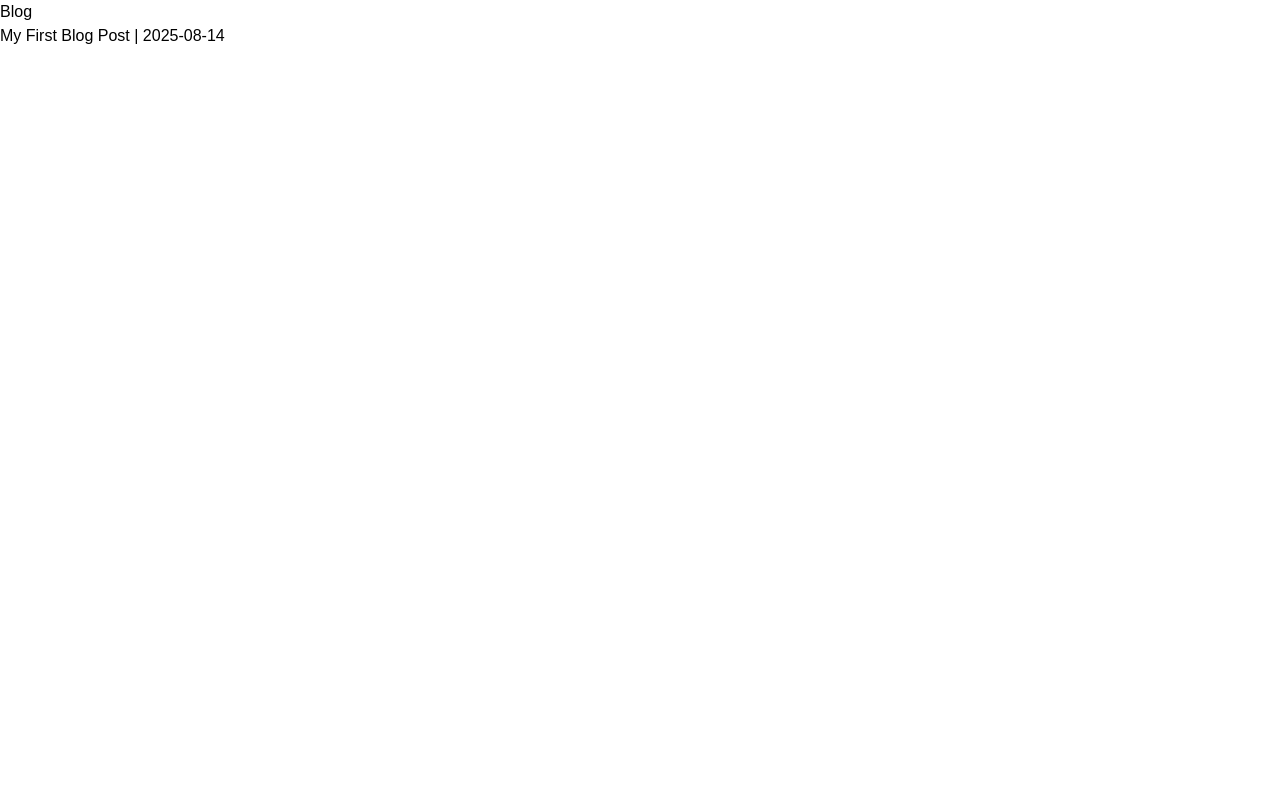
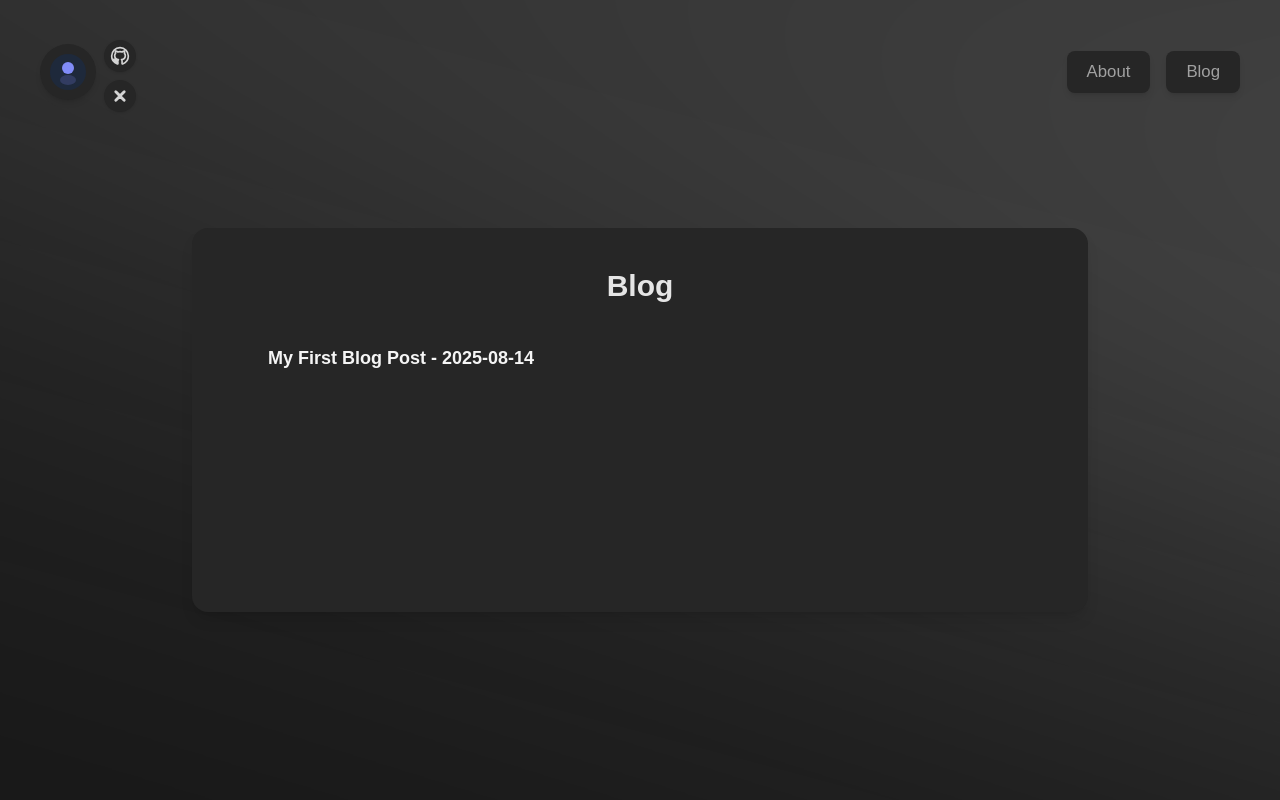
Before and after one commit to Mafzii/portfolio-v2, a Next.js app: page /blog in a window 1280 px wide. Built offline with nearby package versions, Linux system fonts and the light colour scheme.

Commit message:
added some new elements and proper routing

```diff
--- /dev/null
+++ b/src/components/BaseLayout.js
@@ -0,0 +1,49 @@
+import Head from 'next/head';
+import Link from 'next/link';
+
+export default function BaseLayout({ children }) {
+  return (
+    <>
+      <Head>
+        <meta name="viewport" content="width=device-width, initial-scale=1" />
+      </Head>
+      <div className="relative w-screen h-screen flex flex-col justify-center items-center bg-neutral-900 text-gray-100">
+        <header className="z-10 absolute top-0 left-0 w-screen flex justify-between items-center px-10 pt-8 box-border">
+          <div className="flex items-center gap-2">
+            <Link href="/" passHref>
+              <div className="w-14 h-14 rounded-full bg-neutral-800 flex items-center justify-center shadow-md cursor-pointer">
+                {/* Profile icon clickable */}
+                <svg width="36" height="36" viewBox="0 0 36 36" fill="none" xmlns="http://www.w3.org/2000/svg">
+                  <circle cx="18" cy="18" r="18" fill="#1e293b" />
+                  <circle cx="18" cy="14" r="6" fill="#818cf8" />
+                  <ellipse cx="18" cy="26" rx="8" ry="5" fill="#818cf8" opacity="0.2" />
+                </svg>
+              </div>
+            </Link>
+            <div className="flex flex-col items-center gap-2 mt-2">
+              <a href="https://github.com/Mafzii" target="_blank" rel="noopener noreferrer" className="w-8 h-8 flex items-center justify-center bg-neutral-800 rounded-full shadow hover:bg-indigo-500 transition-colors">
+                {/* GitHub icon */}
+                <svg width="20" height="20" viewBox="0 0 24 24" fill="none" stroke="currentColor" strokeWidth="2" strokeLinecap="round" strokeLinejoin="round" className="text-neutral-300"><path d="M12 2C6.477 2 2 6.484 2 12.012c0 4.418 2.865 8.166 6.839 9.489.5.092.682-.217.682-.483 0-.237-.009-.868-.013-1.703-2.782.605-3.369-1.342-3.369-1.342-.454-1.157-1.11-1.465-1.11-1.465-.908-.62.069-.608.069-.608 1.004.07 1.532 1.032 1.532 1.032.892 1.53 2.341 1.088 2.91.833.091-.646.35-1.088.636-1.339-2.221-.253-4.555-1.113-4.555-4.951 0-1.093.39-1.988 1.029-2.688-.103-.254-.446-1.272.098-2.65 0 0 .84-.27 2.75 1.025A9.564 9.564 0 0 1 12 6.844c.85.004 1.705.115 2.504.338 1.909-1.295 2.748-1.025 2.748-1.025.546 1.378.202 2.396.1 2.65.64.7 1.028 1.595 1.028 2.688 0 3.847-2.337 4.695-4.566 4.944.359.309.678.92.678 1.855 0 1.338-.012 2.419-.012 2.749 0 .268.18.579.688.481C19.138 20.175 22 16.427 22 12.012 22 6.484 17.523 2 12 2z"/></svg>
+              </a>
+              <a href="https://x.com/Mafziii" target="_blank" rel="noopener noreferrer" className="w-8 h-8 flex items-center justify-center bg-neutral-800 rounded-full shadow hover:bg-indigo-500 transition-colors">
+                {/* X (Twitter) icon */}
+                <svg width="20" height="20" viewBox="0 0 24 24" fill="none" stroke="currentColor" strokeWidth="2" strokeLinecap="round" strokeLinejoin="round" className="text-neutral-300"><path d="M17.53 7.477L13.004 12l4.526 4.523a.75.75 0 0 1-1.06 1.06L12 13.061l-4.47 4.522a.75.75 0 0 1-1.06-1.06L10.939 12 6.47 7.477a.75.75 0 1 1 1.06-1.06L12 10.939l4.47-4.522a.75.75 0 1 1 1.06 1.06z"/></svg>
+              </a>
+            </div>
+          </div>
+          <div className="flex gap-4">
+            <Link href="/about">
+              <div className="text-neutral-400 bg-neutral-800 rounded-lg px-5 py-2 font-medium text-[1.05rem] shadow-md transition-colors duration-200 hover:bg-neutral-500 hover:text-white">About</div>
+            </Link>
+            <Link href="/blog">
+              <div className="text-neutral-400 bg-neutral-800 rounded-lg px-5 py-2 font-medium text-[1.05rem] shadow-md transition-colors duration-200 hover:bg-neutral-500 hover:text-white">Blog</div>
+            </Link>
+          </div>
+        </header>
+        <section className="z-10 bg-neutral-800 rounded-2xl shadow-lg px-14 py-10 min-w-4xl max-w-4xl min-h-96 max-h-96 mt-10">
+          {children}
+        </section>
+      </div>
+    </>
+  );
+}
--- a/src/pages/_app.js
+++ b/src/pages/_app.js
@@ -2,5 +2,10 @@ import "@/styles/globals.css";
 import "@/styles/homepage.css";
 
 export default function App({ Component, pageProps }) {
-  return <Component {...pageProps} />;
+  return (
+    <>
+      <div className="z-10 wave-bg-anim" />
+      <Component {...pageProps} />
+    </>
+  );
 }
--- /dev/null
+++ b/src/pages/about/index.js
@@ -0,0 +1,18 @@
+import Head from 'next/head';
+import BaseLayout from '../../components/BaseLayout';
+
+export default function About() {
+  return (
+    <BaseLayout>
+      <Head>
+        <title>About - Mustafa Afzal</title>
+      </Head>
+      <h1 className="text-3xl font-bold mb-4 text-neutral-200">About Me</h1>
+      <p className="text-lg text-gray-300 opacity-85">
+        Hi, I'm Mustafa Afzal.<br />
+        I'm a chill guy.<br />
+        Welcome to my portfolio!
+      </p>
+    </BaseLayout>
+  );
+}
--- a/src/pages/blog/[slug].js
+++ b/src/pages/blog/[slug].js
@@ -3,6 +3,8 @@ import path from 'path';
 import matter from 'gray-matter';
 import { remark } from 'remark';
 import html from 'remark-html';
+import { useRouter } from 'next/router';
+import Head from 'next/head';
 
 export async function getStaticPaths() {
   const files = fs.readdirSync('posts');
@@ -36,11 +38,22 @@ export async function getStaticProps({ params }) {
 }
 
 export default function Post({ title, date, contentHtml }) {
+  const router = useRouter();
+  const { slug } = router.query;
+
   return (
-    <div>
-      <h1>{title}</h1>
-      <p>{date}</p>
-      <div dangerouslySetInnerHTML={{ __html: contentHtml }} />
-    </div>
+    <>
+      <Head>
+        <title>{slug} - Blog - Mustafa Afzal</title>
+      </Head>
+      <div className="flex flex-col justify-center items-center min-h-screen bg-neutral-900 text-gray-100">
+        <section className="bg-neutral-800 rounded-2xl shadow-lg px-10 py-10 max-w-lg w-full text-center">
+          <h1 className="text-3xl font-bold mb-4 text-neutral-200">{slug}</h1>
+          <p className="text-lg text-gray-300 opacity-85">
+            Blog post content for <strong>{slug}</strong> goes here.
+          </p>
+        </section>
+      </div>
+    </>
   );
 }
--- a/src/pages/blog/index.js
+++ b/src/pages/blog/index.js
@@ -1,16 +1,18 @@
 import fs from 'fs';
 import path from 'path';
 import matter from 'gray-matter';
+import Head from 'next/head';
 import Link from 'next/link';
+import BaseLayout from '../../components/BaseLayout';
 
 export async function getStaticProps() {
-  const files = fs.readdirSync('posts');
+  const postsDir = path.join(process.cwd(), 'posts');
+  const files = fs.readdirSync(postsDir);
 
   const posts = files.map(filename => {
     const slug = filename.replace('.md', '');
-    const markdown = fs.readFileSync(`posts/${filename}`, 'utf-8');
+    const markdown = fs.readFileSync(path.join(postsDir, filename), 'utf-8');
     const { data } = matter(markdown);
-
     return {
       slug,
       title: data.title,
@@ -23,17 +25,29 @@ export async function getStaticProps() {
 
 export default function Blog({ posts }) {
   return (
-    <div>
-      <h1>Blog</h1>
-      <ul>
+    <BaseLayout>
+      <Head>
+        <title>Blog - Mustafa Afzal</title>
+      </Head>
+      <h1 className="text-3xl font-bold mb-6 text-neutral-200 text-center">
+        Blog
+      </h1>
+      <ul className="space-y-4">
         {posts.map(post => (
           <li key={post.slug}>
-            <Link href={`/blog/${post.slug}`}>
-              {post.title} | {post.date}
+            <Link
+              href={`/blog/${post.slug}`}
+              className="block px-5 py-4 text-lg font-medium text-neutral-100 rounded-lg transition-colors duration-200 hover:text-indigo-400 hover:underline"
+            >
+              <div className="flex flex-col">
+                <span className="font-semibold">{post.title} - <span className="text-md mt-1">
+                  {post.date}
+                </span></span>
+              </div>
             </Link>
           </li>
         ))}
       </ul>
-    </div>
+    </BaseLayout>
   );
 }
--- a/src/pages/index.js
+++ b/src/pages/index.js
@@ -1,34 +1,16 @@
-import Link from 'next/link';
 import Head from 'next/head';
-import Image from 'next/image';
+import BaseLayout from '../components/BaseLayout';
 
 export default function Home() {
   return (
-    <>
+    <BaseLayout>
       <Head>
         <title>Mustafa Afzal</title>
-        <meta name="viewport" content="width=device-width, initial-scale=1" />
       </Head>
-      <div className="relative w-screen h-screen flex flex-col justify-center items-center bg-neutral-900 text-gray-100">
-        <div className="wave-bg-anim" />
-        <header className="z-10 absolute top-0 left-0 w-screen flex justify-between items-center px-10 pt-8 box-border">
-          <div className="w-14 h-14 rounded-full bg-neutral-800 flex items-center justify-center shadow-md">
-            {/* Placeholder profile icon */}
-            <svg width="36" height="36" viewBox="0 0 36 36" fill="none" xmlns="http://www.w3.org/2000/svg">
-              <circle cx="18" cy="18" r="18" fill="#1e293b" />
-              <circle cx="18" cy="14" r="6" fill="#818cf8" />
-              <ellipse cx="18" cy="26" rx="8" ry="5" fill="#818cf8" opacity="0.2" />
-            </svg>
-          </div>
-          <Link href="/blog" className="text-neutral-400 bg-neutral-800  rounded-lg px-5 py-2 font-medium no-underline text-[1.05rem] shadow-md transition-colors duration-200 hover:bg-indigo-500 hover:text-white">
-            Blog
-          </Link>
-        </header>
-        <section className="z-10 bg-neutral-800 rounded-2xl shadow-lg px-14 py-10 max-w-md text-center mt-10">
-          <h1 className="text-4xl font-bold mb-4 tracking-tight text-neutral-200">Hello, I'm Mustafa</h1>
-          <p className="text-lg mb-8 text-gray-300 opacity-85">Welcome to my portfolio.<br />Frontend developer, designer, and creator.</p>
-        </section>
-      </div>
-    </>
+      <h1 className="text-4xl font-bold mb-4 tracking-tight text-neutral-200">Hello, I'm Mustafa</h1>
+      <p className="text-lg mb-8 text-gray-300 opacity-85">
+        Welcome to my portfolio.<br />Frontend developer, designer, and creator.
+      </p>
+    </BaseLayout>
   );
 }
--- a/src/styles/globals.css
+++ b/src/styles/globals.css
@@ -7,6 +7,11 @@
   --font-mono: var(--font-geist-mono);
 }
 
+::selection {
+  background: rgb(163, 71, 71);
+  color: #fff;
+}
+
 body {
   background: var(--background);
   color: var(--foreground);
--- a/src/styles/homepage.css
+++ b/src/styles/homepage.css
@@ -5,20 +5,20 @@
   width: 200vw;
   height: 40vh; /* Make it a bar */
   pointer-events: none;
-  background: linear-gradient(135deg, var(--color-neutral-800) 0%, var(--color-neutral-600) 60%, transparent 100%);
+  background: linear-gradient(135deg, var(--color-neutral-800) 0%, var(--color-neutral-100) 60%, transparent 100%);
   opacity: 0.28;
   filter: blur(100px);
   border-radius: 100px; /* Soft edges */
-  animation: waveDiagonalBar 20s ease-in-out infinite alternate;
+  animation: waveDiagonalBar 10s ease-in-out infinite alternate;
 }
 
 @keyframes waveDiagonalBar {
   0% {
-    transform: rotate(15deg) scale(0.5);
+    transform: rotate(15deg) scale(2);
     opacity: 0.22;
   }
   100% {
-    transform: rotate(15deg) scale(2);
+    transform: rotate(15deg) scale(3);
     opacity: 0.32;
   }
 }
```
